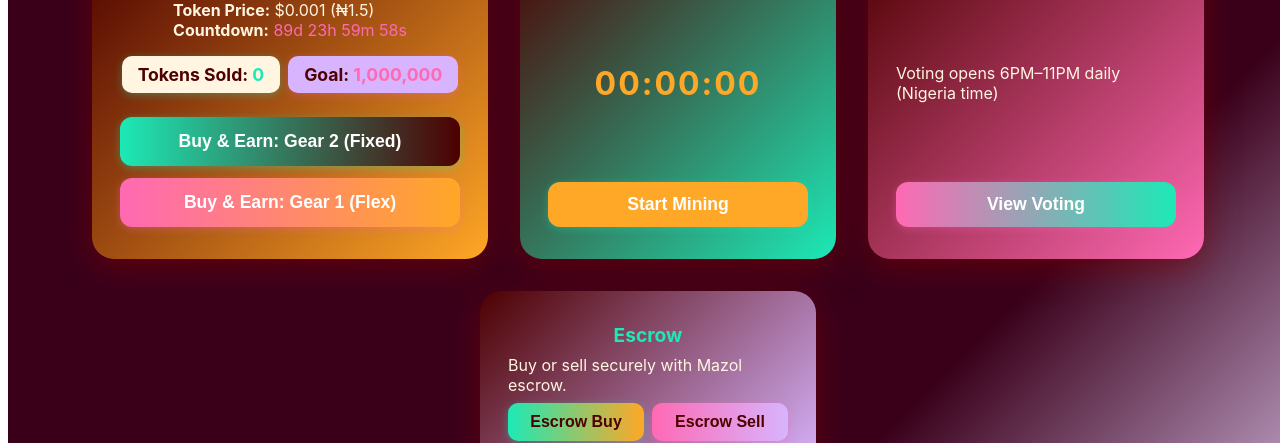
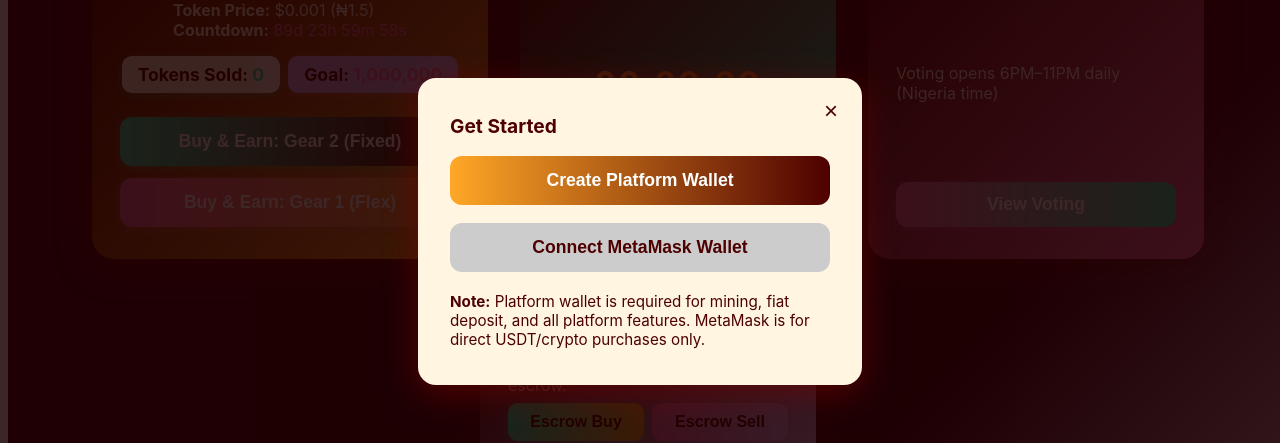
Before and after one commit to masolites/mazolglo, a Next.js app: page / in a window 1280 px wide. Both pictures are taken after a click on the button "Create / Connect Wallet". Shown: the part 169-612 px from the top of the page. Built offline with nearby package versions, Linux system fonts and the light colour scheme.

Commit message:
Create CreateConnectWalletModal.js

```diff
--- /dev/null
+++ b/src/components/CreateConnectWalletModal.js
@@ -0,0 +1,232 @@
+import { useState } from "react";
+
+export default function CreateConnectWalletModal({ open, onClose, onWalletCreated }) {
+  const [step, setStep] = useState("choose"); // choose | create | connect
+  const [email, setEmail] = useState("");
+  const [pin, setPin] = useState("");
+  const [loading, setLoading] = useState(false);
+  const [error, setError] = useState("");
+  const [success, setSuccess] = useState("");
+
+  if (!open) return null;
+
+  // Platform wallet creation
+  const handleCreate = async (e) => {
+    e.preventDefault();
+    setLoading(true);
+    setError("");
+    setSuccess("");
+    try {
+      const res = await fetch("/api/user", {
+        method: "POST",
+        headers: { "Content-Type": "application/json" },
+        body: JSON.stringify({ action: "register", email, pin }),
+      });
+      const data = await res.json();
+      if (!res.ok) throw new Error(data.error || "Failed to create wallet");
+      setSuccess("Wallet created successfully!");
+      onWalletCreated({ email, wallet: data.wallet });
+      setTimeout(onClose, 1200);
+    } catch (err) {
+      setError(err.message);
+    }
+    setLoading(false);
+  };
+
+  // MetaMask connect
+  const handleMetaMask = async () => {
+    setLoading(true);
+    setError("");
+    setSuccess("");
+    try {
+      if (!window.ethereum) throw new Error("MetaMask not available");
+      const accounts = await window.ethereum.request({ method: "eth_requestAccounts" });
+      if (!accounts || !accounts[0]) throw new Error("No wallet found");
+      setSuccess("MetaMask connected!");
+      onWalletCreated({ wallet: accounts[0], email: null });
+      setTimeout(onClose, 1200);
+    } catch (err) {
+      setError(err.message);
+    }
+    setLoading(false);
+  };
+
+  const isMetaMaskAvailable = typeof window !== "undefined" && window.ethereum;
+
+  return (
+    <div
+      style={{
+        position: "fixed",
+        zIndex: 1000,
+        left: 0,
+        top: 0,
+        width: "100vw",
+        height: "100vh",
+        background: "rgba(26,0,0,0.85)",
+        display: "flex",
+        alignItems: "center",
+        justifyContent: "center",
+      }}
+      onClick={onClose}
+    >
+      <div
+        style={{
+          background: "#fff5e1",
+          color: "#4d0000",
+          borderRadius: "18px",
+          padding: "36px 32px",
+          minWidth: 340,
+          maxWidth: 380,
+          boxShadow: "0 8px 32px #80000088",
+          position: "relative",
+        }}
+        onClick={e => e.stopPropagation()}
+      >
+        <button
+          onClick={onClose}
+          style={{
+            position: "absolute",
+            right: 18,
+            top: 18,
+            background: "none",
+            border: "none",
+            fontSize: "1.5em",
+            color: "#4d0000",
+            cursor: "pointer",
+          }}
+        >
+          ×
+        </button>
+        {step === "choose" && (
+          <>
+            <div style={{ fontWeight: "bold", fontSize: "1.2em", marginBottom: 18 }}>
+              Get Started
+            </div>
+            <button
+              style={{
+                width: "100%",
+                padding: "14px",
+                borderRadius: "12px",
+                background: "linear-gradient(90deg, #FFA726, #4d0000)",
+                color: "#fff",
+                fontWeight: "bold",
+                fontSize: "1.1em",
+                border: "none",
+                marginBottom: 18,
+                cursor: "pointer",
+              }}
+              onClick={() => setStep("create")}
+            >
+              Create Platform Wallet
+            </button>
+            <button
+              style={{
+                width: "100%",
+                padding: "14px",
+                borderRadius: "12px",
+                background: isMetaMaskAvailable
+                  ? "linear-gradient(90deg, #1DE9B6, #FFA726)"
+                  : "#ccc",
+                color: "#4d0000",
+                fontWeight: "bold",
+                fontSize: "1.1em",
+                border: "none",
+                marginBottom: 8,
+                cursor: isMetaMaskAvailable ? "pointer" : "not-allowed",
+              }}
+              onClick={isMetaMaskAvailable ? handleMetaMask : undefined}
+              disabled={!isMetaMaskAvailable}
+            >
+              Connect MetaMask Wallet
+            </button>
+            <div style={{ fontSize: "0.95em", color: "#4d0000", marginTop: 12 }}>
+              <b>Note:</b> Platform wallet is required for mining, fiat deposit, and all platform features. MetaMask is for direct USDT/crypto purchases only.
+            </div>
+          </>
+        )}
+        {step === "create" && (
+          <form onSubmit={handleCreate}>
+            <div style={{ fontWeight: "bold", fontSize: "1.1em", marginBottom: 12 }}>
+              Create Platform Wallet
+            </div>
+            <input
+              type="email"
+              placeholder="Email (for backup)"
+              value={email}
+              onChange={e => setEmail(e.target.value)}
+              required
+              style={{
+                width: "100%",
+                padding: "10px",
+                borderRadius: "8px",
+                border: "1px solid #FFA726",
+                marginBottom: 14,
+                fontSize: "1em",
+              }}
+            />
+            <input
+              type="password"
+              placeholder="4-digit PIN"
+              value={pin}
+              onChange={e => setPin(e.target.value.replace(/\D/g, "").slice(0, 4))}
+              required
+              minLength={4}
+              maxLength={4}
+              style={{
+                width: "100%",
+                padding: "10px",
+                borderRadius: "8px",
+                border: "1px solid #FFA726",
+                marginBottom: 18,
+                fontSize: "1em",
+                letterSpacing: "0.3em",
+              }}
+            />
+            <button
+              type="submit"
+              style={{
+                width: "100%",
+                padding: "14px",
+                borderRadius: "12px",
+                background: "linear-gradient(90deg, #FFA726, #4d0000)",
+                color: "#fff",
+                fontWeight: "bold",
+                fontSize: "1.1em",
+                border: "none",
+                marginBottom: 8,
+                cursor: "pointer",
+              }}
+              disabled={loading}
+            >
+              {loading ? "Creating..." : "Create Wallet"}
+            </button>
+            <button
+              type="button"
+              style={{
+                width: "100%",
+                padding: "10px",
+                borderRadius: "8px",
+                background: "#fff5e1",
+                color: "#4d0000",
+                fontWeight: "bold",
+                border: "1px solid #FFA726",
+                marginTop: 4,
+                cursor: "pointer",
+              }}
+              onClick={() => setStep("choose")}
+              disabled={loading}
+            >
+              Back
+            </button>
+            {error && (
+              <div style={{ color: "#b00020", marginTop: 10, fontWeight: "bold" }}>{error}</div>
+            )}
+            {success && (
+              <div style={{ color: "#1DE9B6", marginTop: 10, fontWeight: "bold" }}>{success}</div>
+            )}
+          </form>
+        )}
+      </div>
+    </div>
+  );
+}
```
